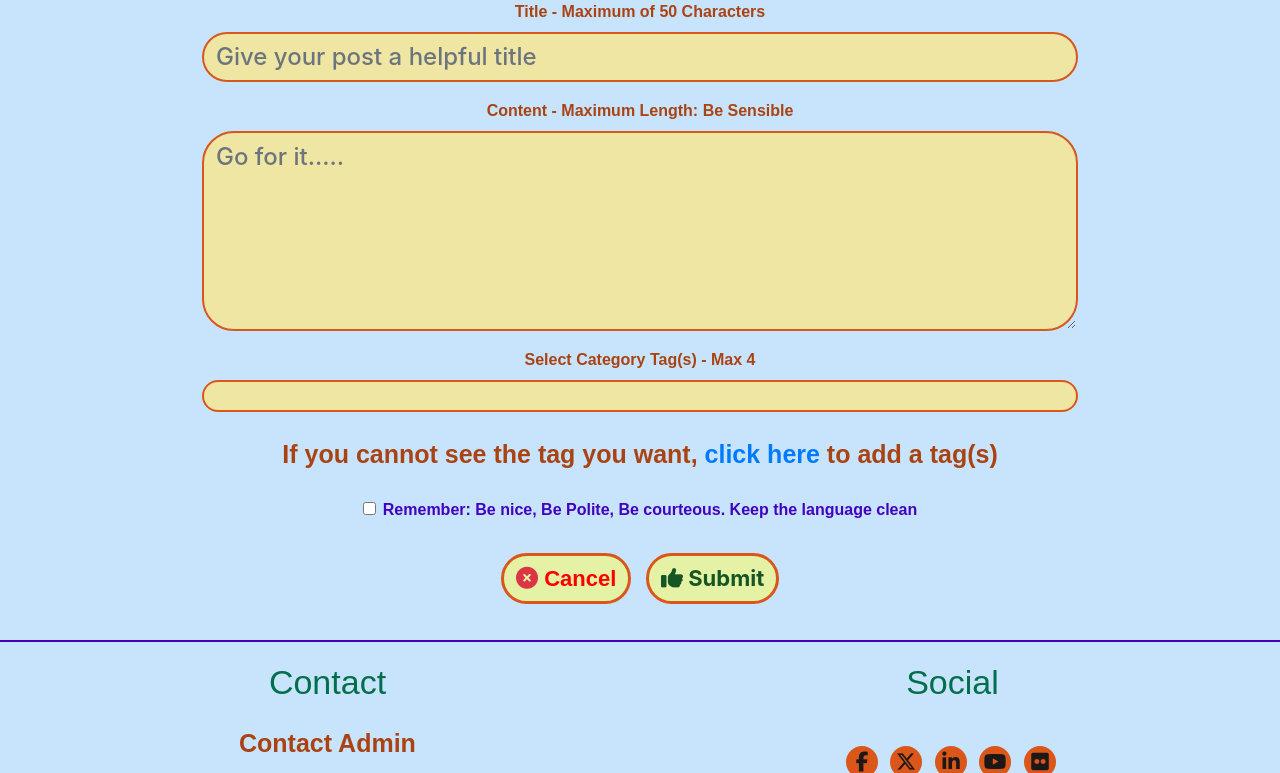
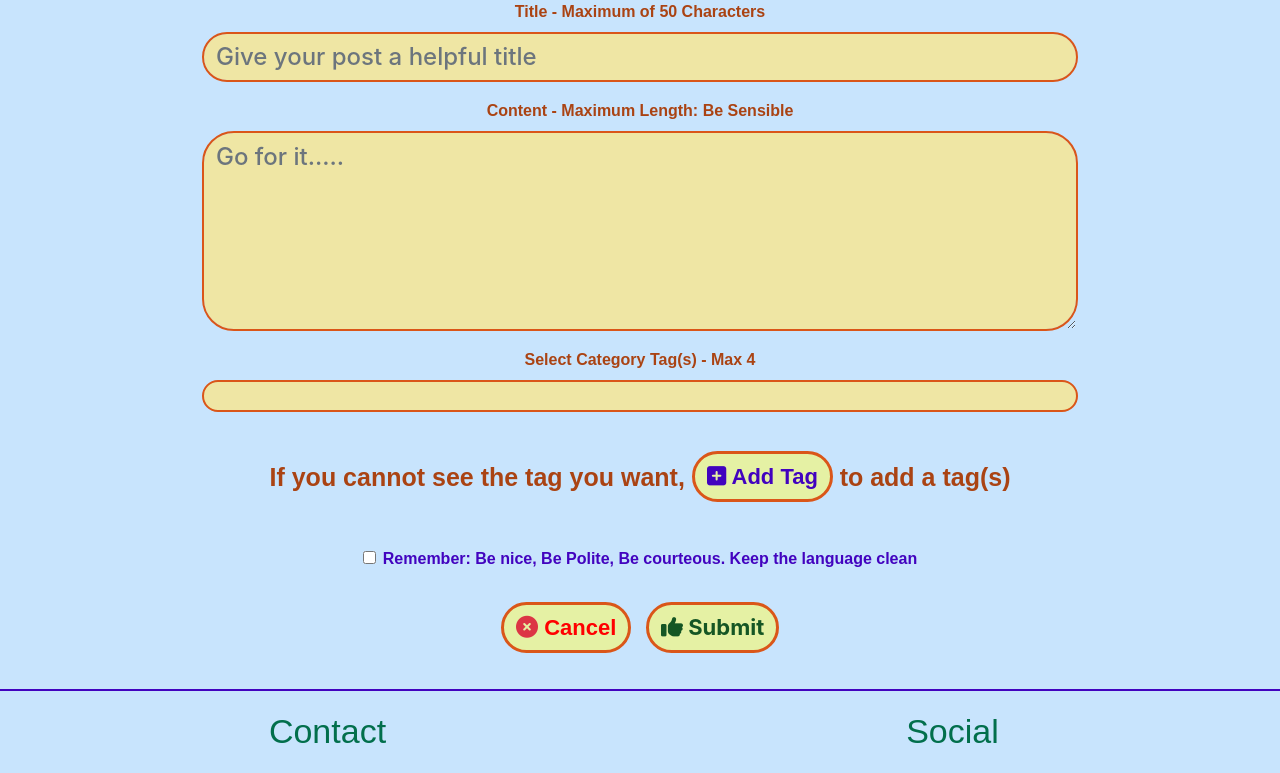
Before and after one commit to neil7057/beach_hut_society, a Flask app: page /submit_thread in a window 1280 px wide. Shown: the part 777-1550 px from the top of the page. Run offline with Flask 3, Linux system fonts and the light colour scheme; the visitor is signed in with stand-in values (Sample User, id 1); data that the repository does not hold is empty; some libraries are stand-ins or nearby versions; some web fonts are replaced.

Commit message:
add tag button to create/edit post functions

```diff
--- a/beachhuts/templates/edit_thread.html
+++ b/beachhuts/templates/edit_thread.html
@@ -28,7 +28,9 @@
       </select>
     </div>
     <div class="add-tag-link text-sand">
-      <p>If you cannot see the tag you want, <a href="{{url_for('add_tag')}}"><span class="text-blue">click here</span></a> to add tag(s)</p>
+      <p>If you cannot see the tag you want, <a href="{{url_for('add_tag')}}">
+        <button type="submit" class="btn-lg hvr-grow text-blue"><span class="fas fa-plus-square right">
+        </span><strong> Add Tag</strong></button></a> to add a tag(s)</p>
     </div>
     <br>
     <div class="form-group form-check">
--- a/beachhuts/templates/submit_thread.html
+++ b/beachhuts/templates/submit_thread.html
@@ -32,7 +32,9 @@
     </select>
     </div>
     <div class="text-center text-sand">
-      <p>If you cannot see the tag you want, <a href="{{url_for('add_tag')}}">click here</a> to add a tag(s)</p>
+      <p>If you cannot see the tag you want, <a href="{{url_for('add_tag')}}">
+        <button type="submit" class="btn-lg hvr-grow text-blue"><span class="fas fa-plus-square right">
+        </span><strong> Add Tag</strong></button></a> to add a tag(s)</p>
     </div>
     <br>
     <div class="form-group form-check text-center">
```
Also changed, not shown: 1 other file.
